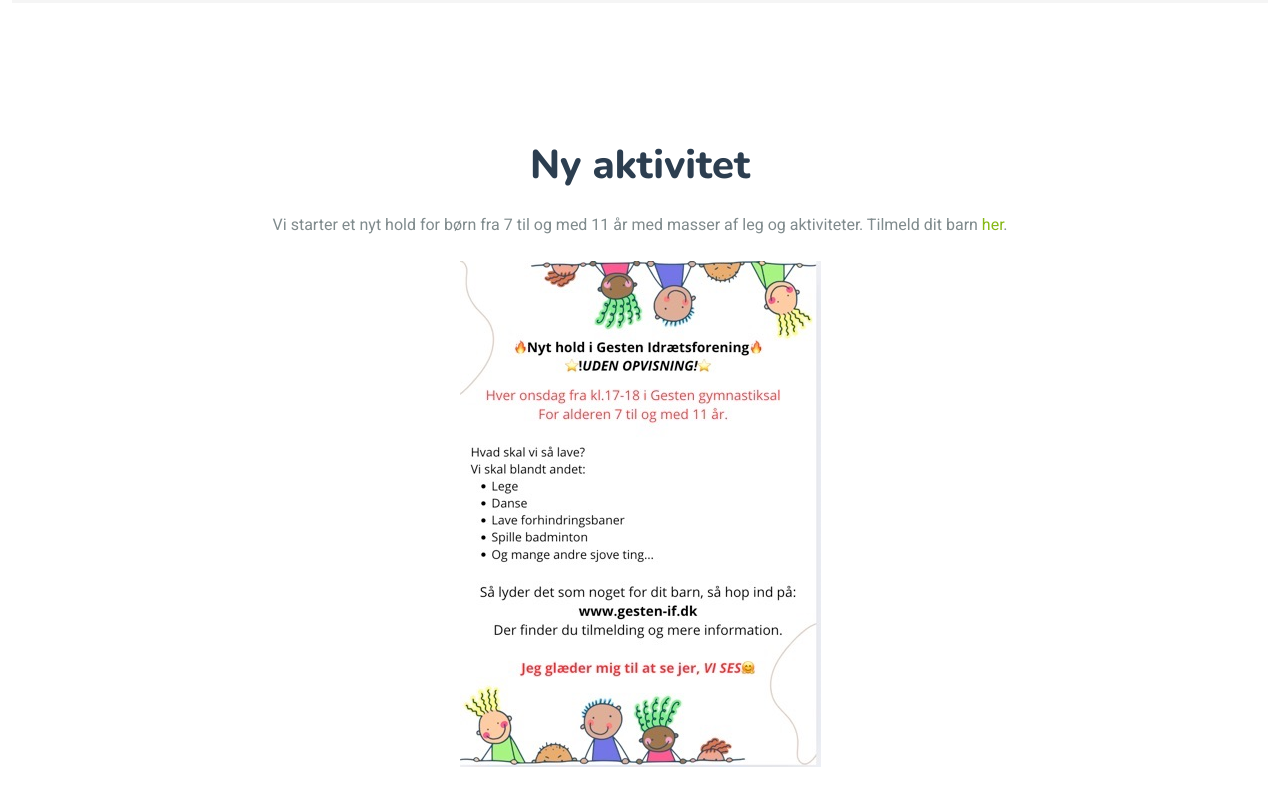
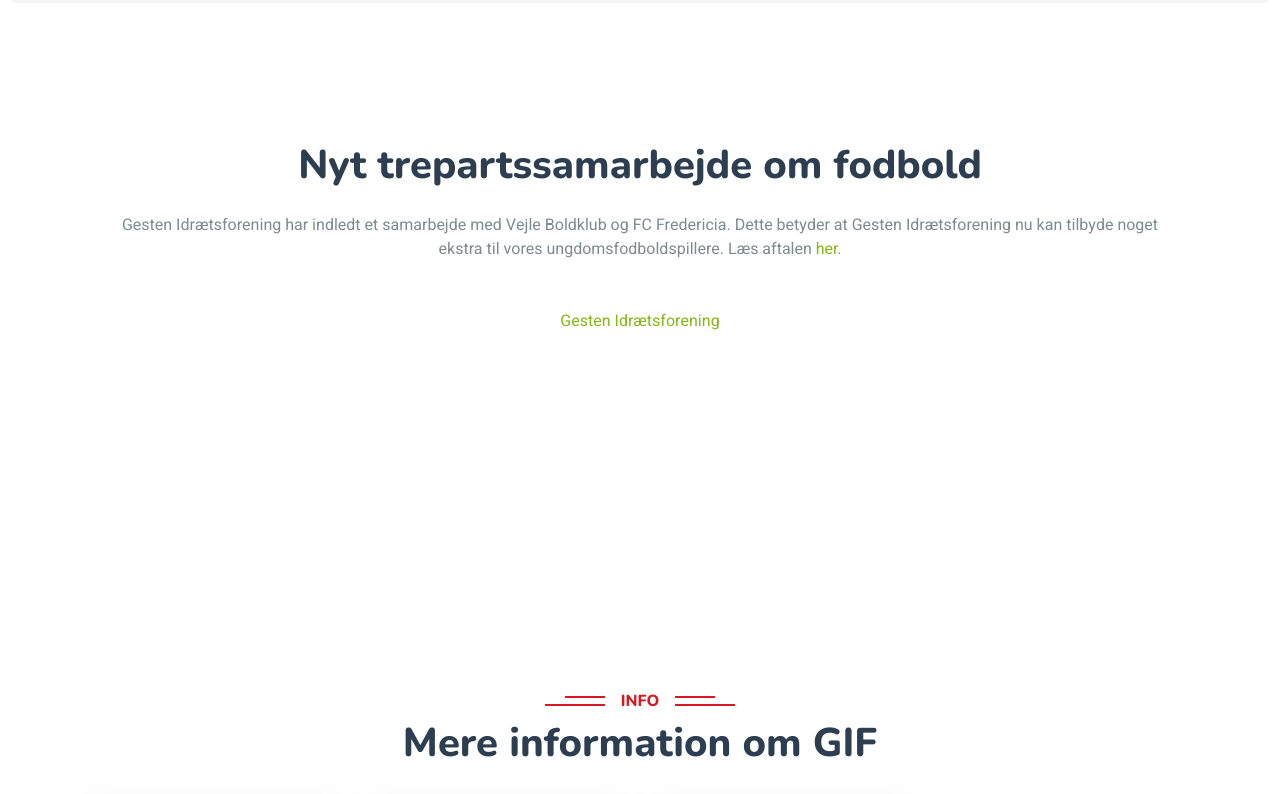
Before and after one commit to RikkeBarsten/GIF, a plain HTML site: page index.html in a window 1280 px wide. Shown: the part 836-1630 px from the top of the page. Drawn offline with nearby package versions, Linux system fonts and the light colour scheme.

Commit message:
Fjern forårsaktivitet

```diff
--- a/index.html
+++ b/index.html
@@ -165,14 +165,14 @@
 
                 <div class="col-lg-12 wow fadeInUp text-center" data-wow-delay="0.1s" style="min-height: 500px;">
 
-                    <div class="position-relative pt-5 pb-4 px-4">
+                    <!--div class="position-relative pt-5 pb-4 px-4">
                     <h1 class="mb-4">Ny aktivitet</h1>
                     <p class="mb-4">Vi starter et nyt hold for børn fra 7 til og med 11 år med masser af leg og aktiviteter. Tilmeld dit barn <a href="gymnastik.html">her</a>.</p>
                     <img class="img-fluid" src="files\nyt_hold.png" alt=""
                     style="object-fit:  contain;">
-                    <!--a class="btn btn-primary py-3 px-5 mt-2" href="files\nyt_hold.png">Se opslag</a>
-                    <p class="mb-4">Ved spørgsmål kontakt Rene Lohse på mail: <a href="mailto:renelohse@msn.com">renelohse@msn.com</a></p-->
-                    </div>
+                    <a class="btn btn-primary py-3 px-5 mt-2" href="files\nyt_hold.png">Se opslag</a>
+                    <p class="mb-4">Ved spørgsmål kontakt Rene Lohse på mail: <a href="mailto:renelohse@msn.com">renelohse@msn.com</a></p>
+                    </div-->
 
                     <div class="position-relative pt-5 pb-4 px-4">
                     <h1 class="mb-4">Nyt trepartssamarbejde om fodbold</h1>
```
